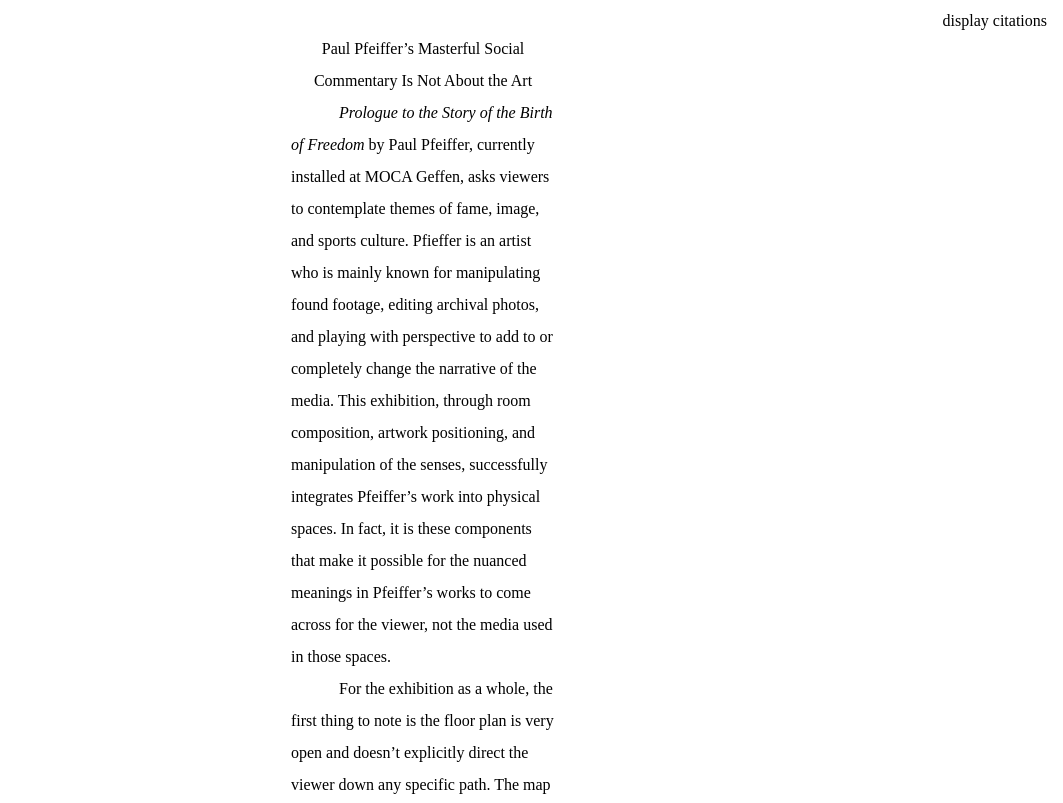
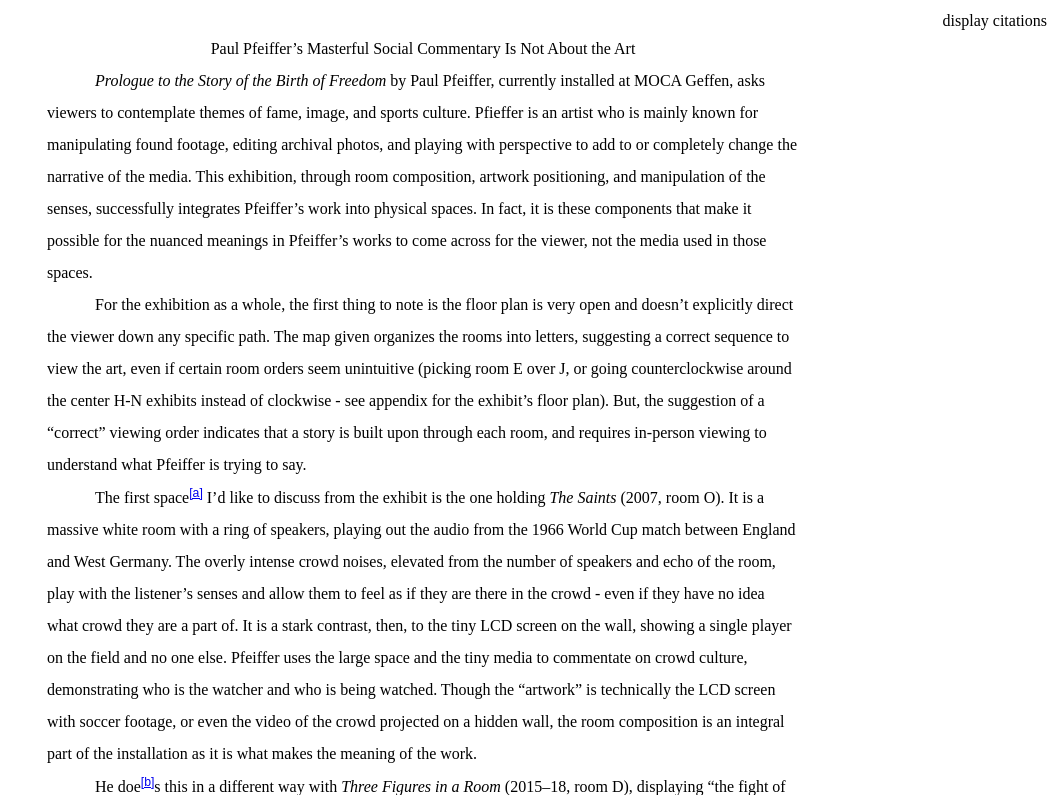
Before and after one commit to ertrzupek/ahis-373, a React (Create React App) app: page / in a window 1280 px wide. Shown: the whole page, without its empty margins (217-1280 px from the left). Built offline with nearby package versions, Linux system fonts and the light colour scheme.

Commit message:
testing css

```diff
--- a/src/App.css
+++ b/src/App.css
@@ -13,12 +13,11 @@
 }
 
 #essay-block {
-  padding: 0px 500px 50px 500px;
+  padding: 0px 20vw 50px 20vw;
 }
 
 #citation-block {
-  padding-left: 800px;
-  padding-right: 800px;
+  padding: 0px 500px 0px 500px;
 }
 
 .photo-block {
--- a/src/App.js
+++ b/src/App.js
@@ -155,7 +155,7 @@
         setDisplay([display[1], display[0], text]);
     }
     return (
-        <div id="container" style={{overflowY: "scroll", scrollbarWidth: "none"}} onScroll={handleScroll}>
+        <div id="container" style={{overflowY: "scroll", }} onScroll={handleScroll}>
             <button id="changedisplay" onClick={changeDisplay}>display {display[2]}</button>
             <Citations disp = {display[1]}/>
             <Essay disp = {display[0]}/>
```
